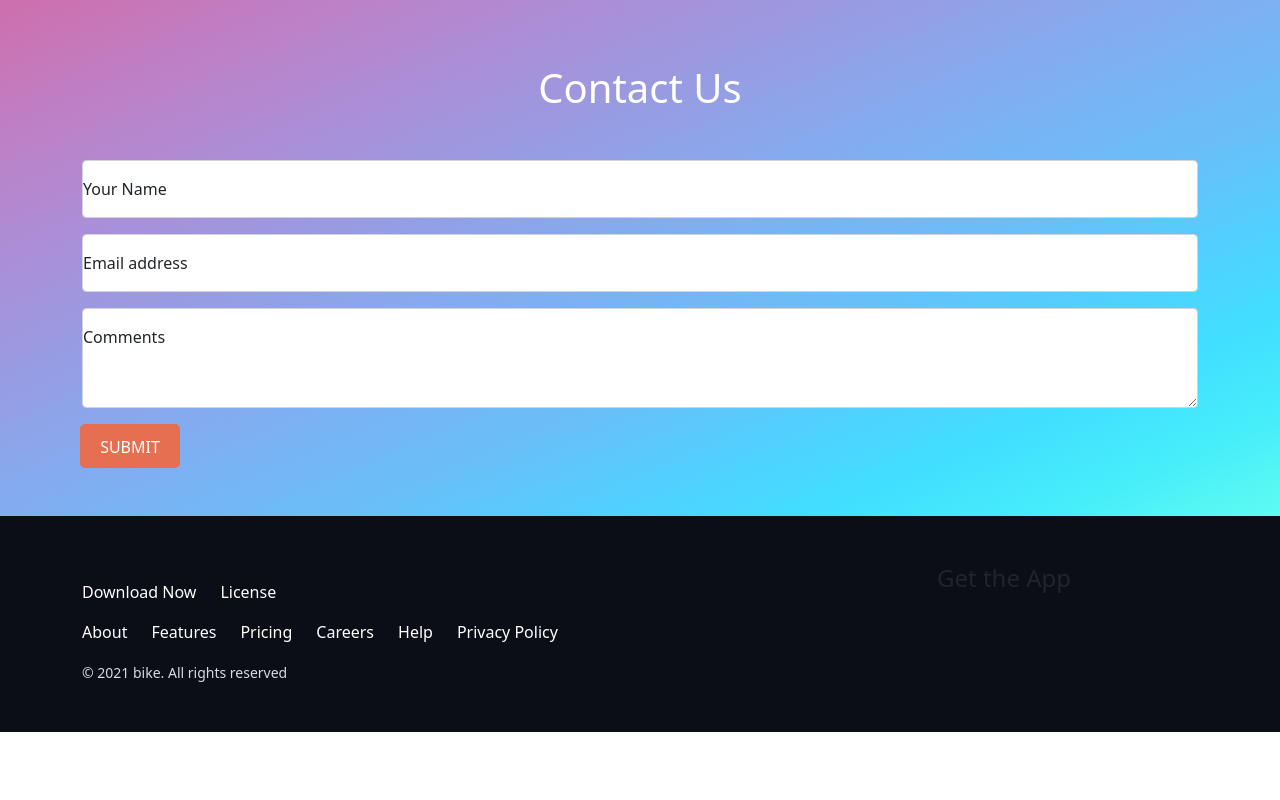
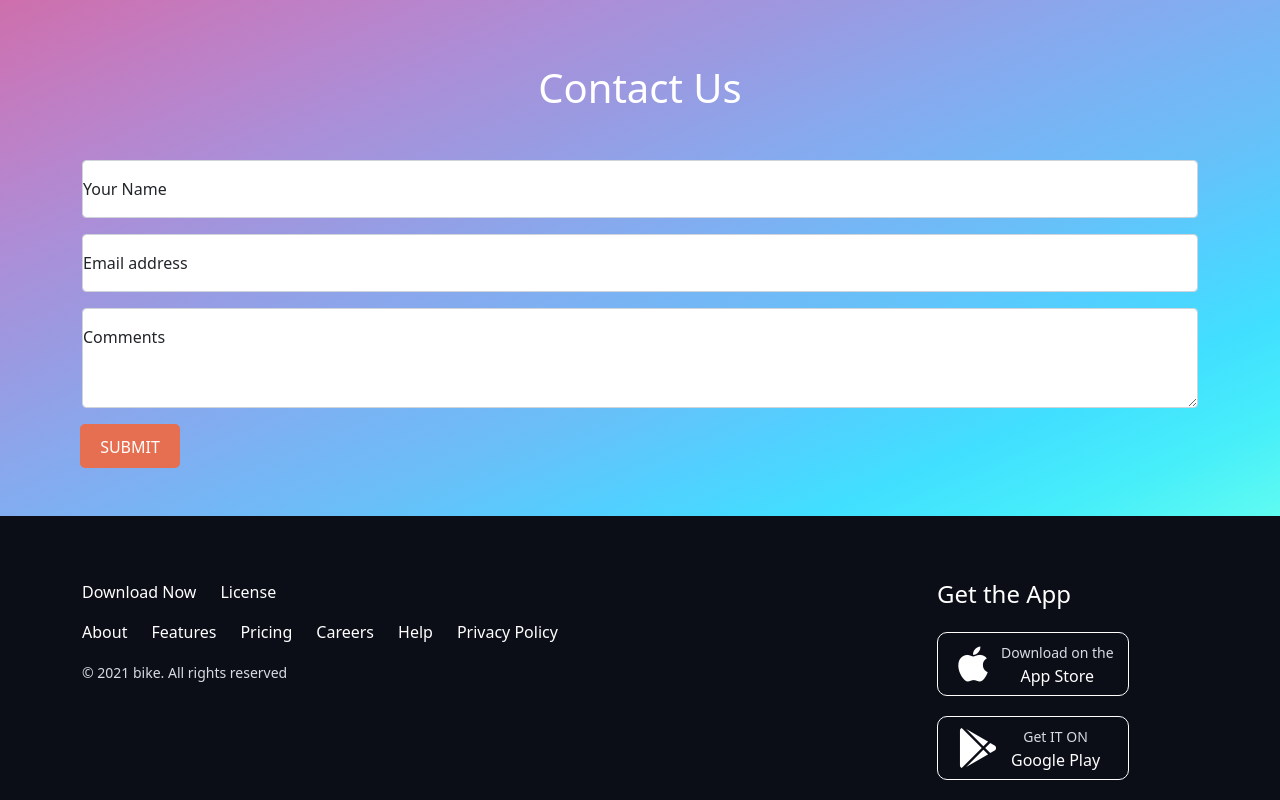
Before and after one commit to Si-tajin0/honda-crb, a plain HTML site: page index.html in a window 1280 px wide. Shown: the part 4674-5474 px from the top of the page. Before the commit the page ends 5406 px from the top, so only its background shows below. Drawn offline with nearby package versions, Linux system fonts and the light colour scheme.

Commit message:
footer section icon add

```diff
--- a/css/style.css
+++ b/css/style.css
@@ -214,3 +214,21 @@ footer a:hover {
 footer small {
     color: #D9DBE1;
 }
+.app-store {
+    border: 1px solid #ffffff;
+    border-radius: 10px;
+    width: 12rem;
+    margin-bottom: 20px;
+}
+.app-store i {
+    font-size: 40px;
+    margin-left: 20px;
+    color: #ffffff;
+}
+.app-store button {
+    padding-right: 5px;
+    color: #ffffff;
+}
+.app-store button:hover {
+    color: #E77C40;
+}
--- a/index.html
+++ b/index.html
@@ -121,7 +121,7 @@
                 <h1>Latest News</span></h1>
             </div>
             <div class="container">
-                <div class="row row-cols-1 row-cols-md-3 g-4">
+                <div class="row row-cols-1 row-cols-lg-3 g-4">
                     <div class="col">
                       <div class="card h-100">
                         <img src="images/bike-1.png" width="100%" class="card-img-top p-3" alt="...">
@@ -162,7 +162,7 @@
                 <h1>Happy <span>Clients says</span></h1>
             </div>
             <div class="container mb-5">
-                <div class="row row-cols-1 row-cols-md-3 g-5">
+                <div class="row row-cols-1 row-cols-lg-3 row-cols-md-2 g-5">
                     <div class="col">
                       <div class="card h-100">
                         <img src="images/user-1.png" class="align-self-center my-5" width="50%" height="200" alt="...">
@@ -328,7 +328,7 @@
                                     <div class="col-lg-6 col-12">
                                         <img src="images/bike-2.png" width="100%" alt="">
                                     </div>
-                                    <div class="col-lg-6 col-12">
+                                    <div class="col-lg-6 col-12 pt-lg-0 pt-3">
                                         <img src="images/bike-3.png" width="100%" alt="">
                                     </div>
                                 </div>
@@ -367,7 +367,7 @@
         </section>
         <!-- contact section ends  -->
     </main>
-    <footer class="py-5">
+    <footer class="pt-5">
         <div class="container">
             <div class="row">
                 <div class="col-lg-9 col-12">
@@ -386,8 +386,25 @@
                     <small>&copy;  2021 bike. All rights reserved</small>
                 </div>
                 <div class="col-lg-3">
-                    <h4>Get the App</h4>
+                    <h4 class="text-white py-3">Get the App</h4>
+                    <div class="app-store d-flex align-items-center">
+                        <div>
+                            <i class="fab fa-apple"></i>
+                        </div>
+                        <div>
+                            <button type="button" class="btn"><small>Download on the</small><br>App Store</button>
+                        </div>
+                    </div>
+                    <div class="app-store d-flex align-items-center">
+                        <div>
+                            <i class="fab fa-google-play"></i>
+                        </div>
+                        <div>
+                            <button type="button" class="btn"><small>Get IT ON</small><br>Google Play</button>
+                        </div>
+                    </div>
                 </div>
+
             </div>
 
         </div>
```
